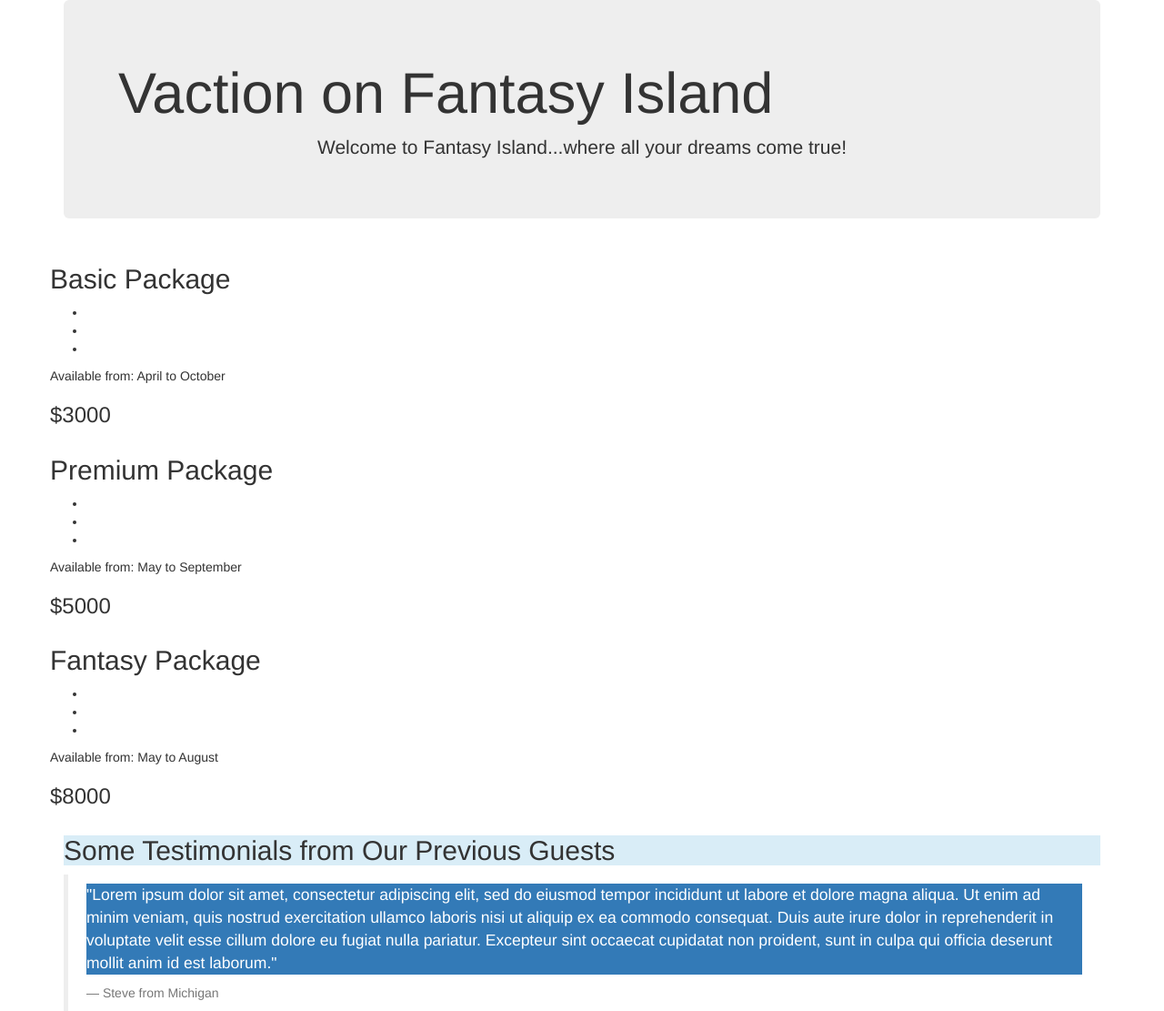
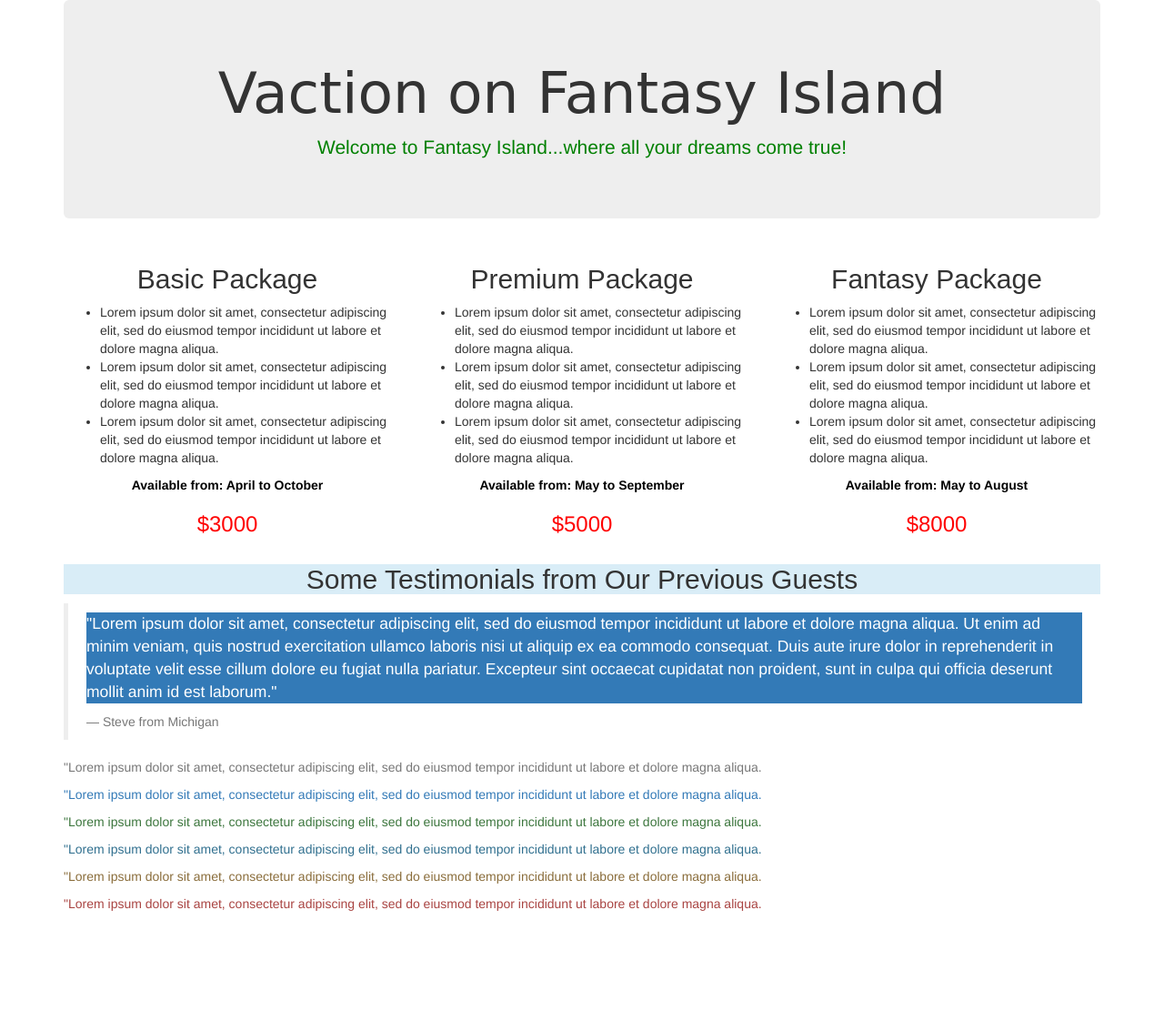
Before and after one commit to Cmwingo/vacation, a plain HTML site: page index.html in a window 1280 px wide. Shown: the top 1111 px of the page at 91% size. After the commit the page ends 1013 px from the top, so only its background shows below. Drawn offline with Linux system fonts and the light colour scheme.

Commit message:
Add custom stylesheet

```diff
--- /dev/null
+++ b/css/style.css
@@ -0,0 +1,21 @@
+h2 {
+  text-align: center;
+  font-family: fantasy;
+  }
+
+  h3 {
+    text-align: center;
+    color: red;
+  }
+  .col-md-4 p {
+    text-align: center;
+    font-weight: bold;
+    color: black;
+  }
+  h1{
+    text-align: center;
+    font-family: cursive;
+  }
+  .jumbotron p{
+    color: green;
+  }
--- a/index.html
+++ b/index.html
@@ -1,9 +1,10 @@
 <!DOCTYPE html>
 <html>
   <head>
-    <meta charset="utf-8">
     <title>My Dream Vaction</title>
     <link href="css/bootstrap.css" rel="stylesheet" type="text/css" media="all">
+    <link href="css/style.css" rel="stylesheet" type="text/css" media="all">
+
   </head>
   <body>
     <div class="container">
@@ -14,42 +15,37 @@
         </p></center>
       </div>
       <div class="row">
-        <div class="column-md-4">
+        <div class="col-md-4 col-sm-4">
           <h2>Basic Package</h2>
             <ul>
-              <li></li>
-              <li></li>
-              <li></li>
+              <li>Lorem ipsum dolor sit amet, consectetur adipiscing elit, sed do eiusmod tempor incididunt ut labore et dolore magna aliqua.</li>
+              <li>Lorem ipsum dolor sit amet, consectetur adipiscing elit, sed do eiusmod tempor incididunt ut labore et dolore magna aliqua.</li>
+              <li>Lorem ipsum dolor sit amet, consectetur adipiscing elit, sed do eiusmod tempor incididunt ut labore et dolore magna aliqua.</li>
             </ul>
             <p>Available from: April to October</p>
             <h3>$3000</h3>
         </div>
-      </div>
-      <div class="row">
-        <div class="column-md-4">
+        <div class="col-md-4 col-sm-4">
           <h2>Premium Package</h2>
             <ul>
-              <li></li>
-              <li></li>
-              <li></li>
+              <li>Lorem ipsum dolor sit amet, consectetur adipiscing elit, sed do eiusmod tempor incididunt ut labore et dolore magna aliqua.</li>
+              <li>Lorem ipsum dolor sit amet, consectetur adipiscing elit, sed do eiusmod tempor incididunt ut labore et dolore magna aliqua.</li>
+              <li>Lorem ipsum dolor sit amet, consectetur adipiscing elit, sed do eiusmod tempor incididunt ut labore et dolore magna aliqua.</li>
             </ul>
             <p>Available from: May to September</p>
             <h3>$5000</h3>
         </div>
-      </div>
-      <div class="row">
-        <div class="column-md-4">
+        <div class="col-md-4 col-sm-4">
           <h2>Fantasy Package</h2>
             <ul>
-              <li></li>
-              <li></li>
-              <li></li>
+              <li>Lorem ipsum dolor sit amet, consectetur adipiscing elit, sed do eiusmod tempor incididunt ut labore et dolore magna aliqua.</li>
+              <li>Lorem ipsum dolor sit amet, consectetur adipiscing elit, sed do eiusmod tempor incididunt ut labore et dolore magna aliqua.</li>
+              <li>Lorem ipsum dolor sit amet, consectetur adipiscing elit, sed do eiusmod tempor incididunt ut labore et dolore magna aliqua.</li>
             </ul>
             <p>Available from: May to August</p>
             <h3>$8000</h3>
         </div>
       </div>
-
       <h2 class="bg-info">Some Testimonials from Our Previous Guests</h2>
       <blockquote>
         <p class="bg-primary">
```
